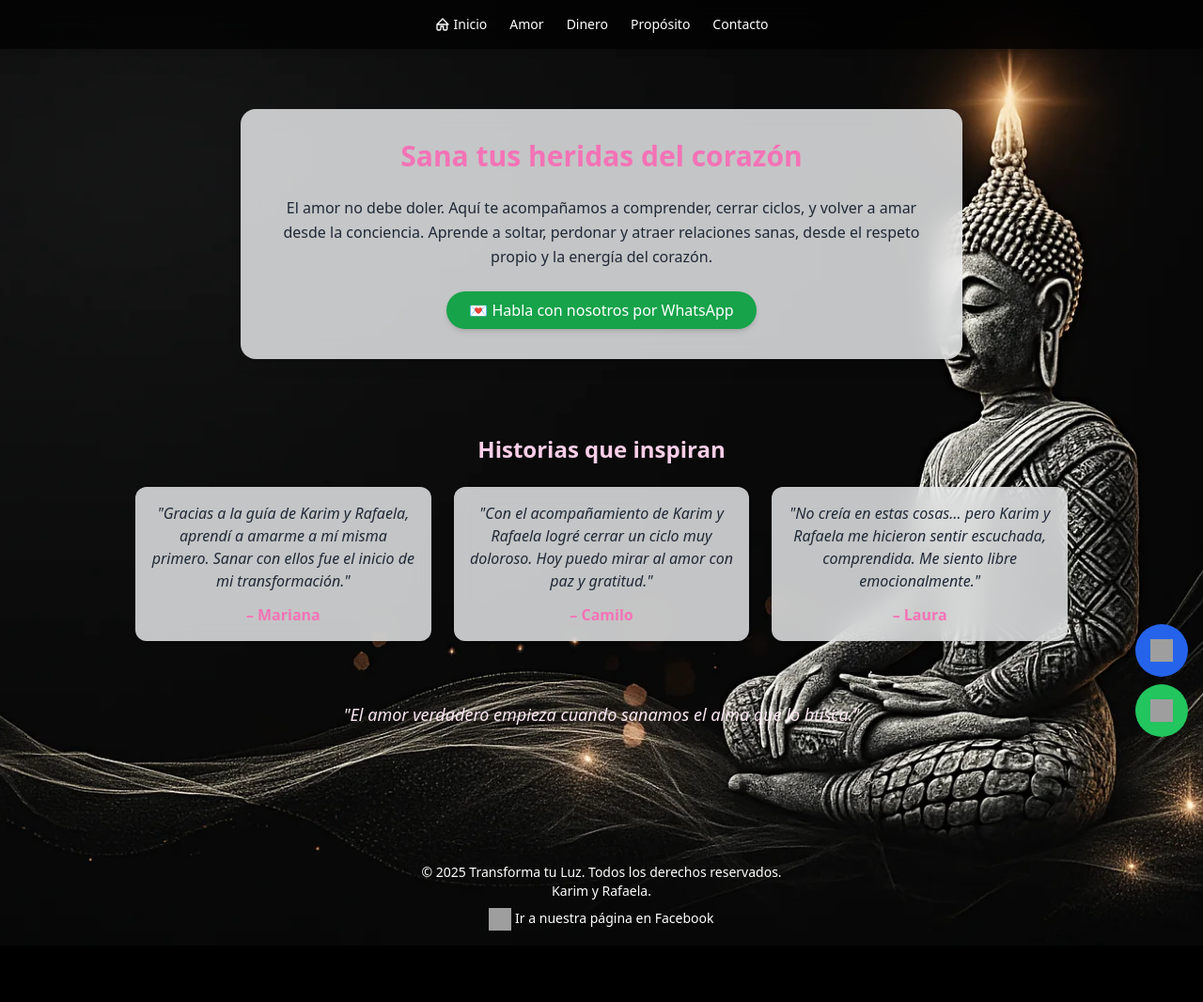
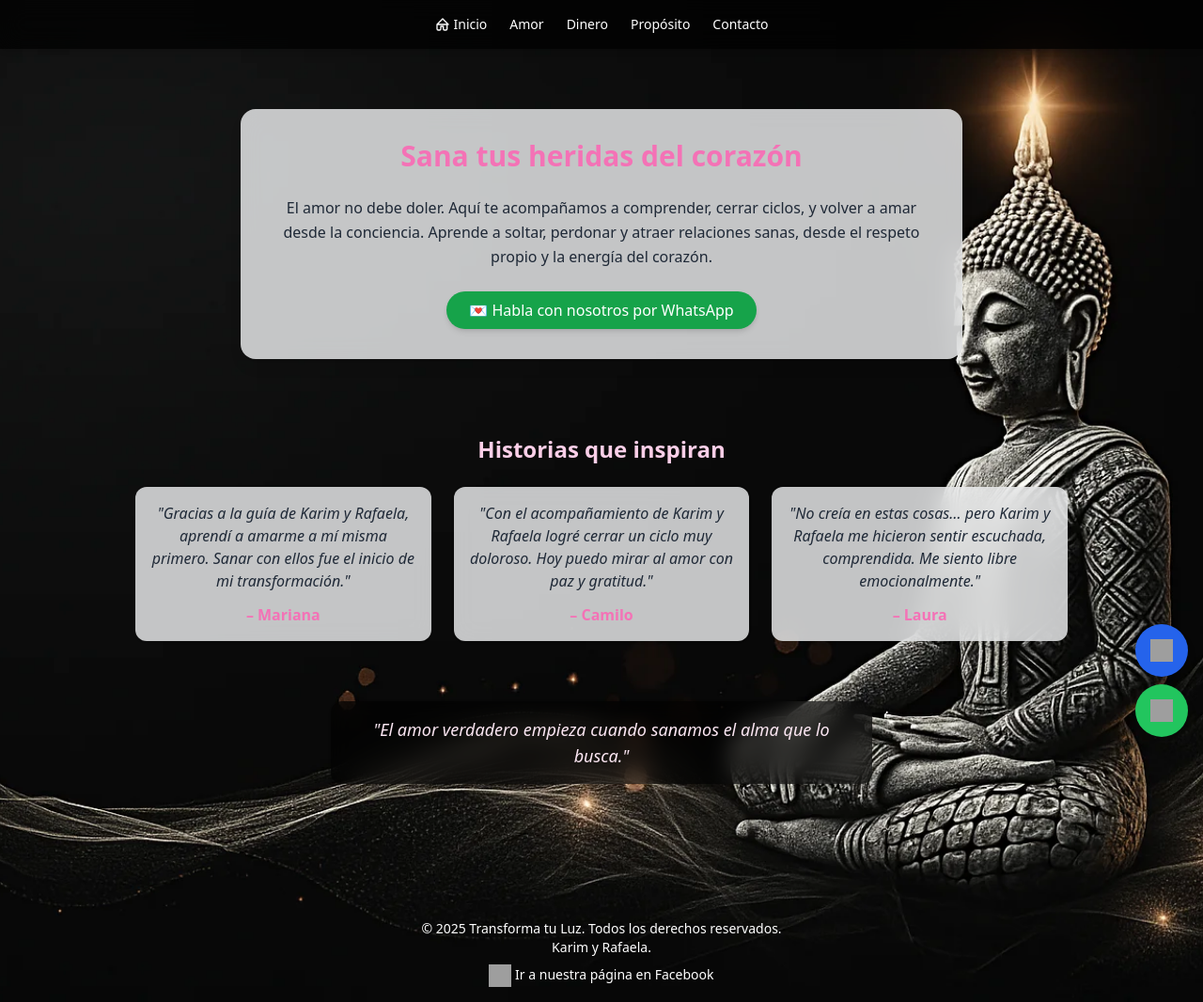
Before and after one commit to Egonzalezc97/transformaTuLuz, an Astro site: page /amor in a window 1280 px wide. Shown: the whole page at 94% size. Before the commit the page ends 1006 px from the top, so only its background shows below. Built offline with nearby package versions, Linux system fonts and the light colour scheme; Astro itself is replaced by a stand-in of ours; grey boxes are pictures that could not be loaded.

Commit message:
amorpage v2

```diff
--- a/src/pages/amor.astro
+++ b/src/pages/amor.astro
@@ -53,9 +53,11 @@ import Navbar from '../components/Navbar.astro';
         </div>
       </section>
 
-      <!-- Frase espiritual flotante -->
-      <section class="mt-16 text-pink-100 text-lg italic text-center">
-        "El amor verdadero empieza cuando sanamos el alma que lo busca."
+      <!-- Frase espiritual destacada -->
+      <section class="mt-16 flex justify-center">
+        <div class="bg-black/60 backdrop-blur-md px-6 py-4 rounded-xl text-center max-w-xl text-pink-100 text-lg italic shadow">
+          "El amor verdadero empieza cuando sanamos el alma que lo busca."
+        </div>
       </section>
     </main>
 
```
